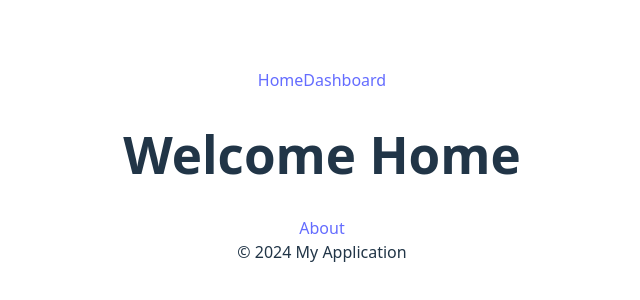
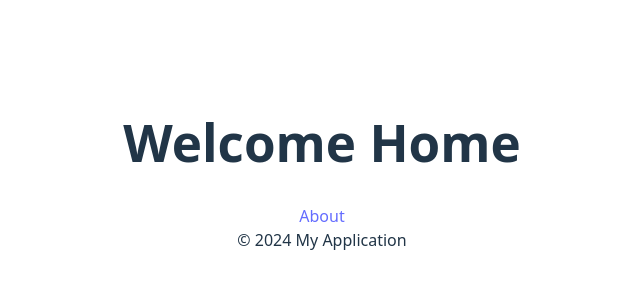
Before and after one commit to rsv6/app-test, a React (Vite) app: page / in a window 1280 px wide. Shown: the part 234-534 px from the top of the page, without its empty margins (318-958 px from the left). Built offline with nearby package versions, Linux system fonts and the light colour scheme.

Commit message:
chore: - remover link layout

```diff
--- a/src/components/layout/RootLayout.tsx
+++ b/src/components/layout/RootLayout.tsx
@@ -1,13 +1,13 @@
-import { Link, Outlet } from "react-router";
+import { Outlet } from "react-router";
 
 const RootLayout = () => {
     return (
       <div>
         <header>
-          <nav>
+          {/*<nav>
             <Link to="/">Home</Link>
-            <Link to="/dashboard">Dashboard</Link>
-          </nav>
+            <Link to="/about">Dashboard</Link>
+          </nav>*/}
         </header>
 
         {/* Outlet renders child routes */}
```
